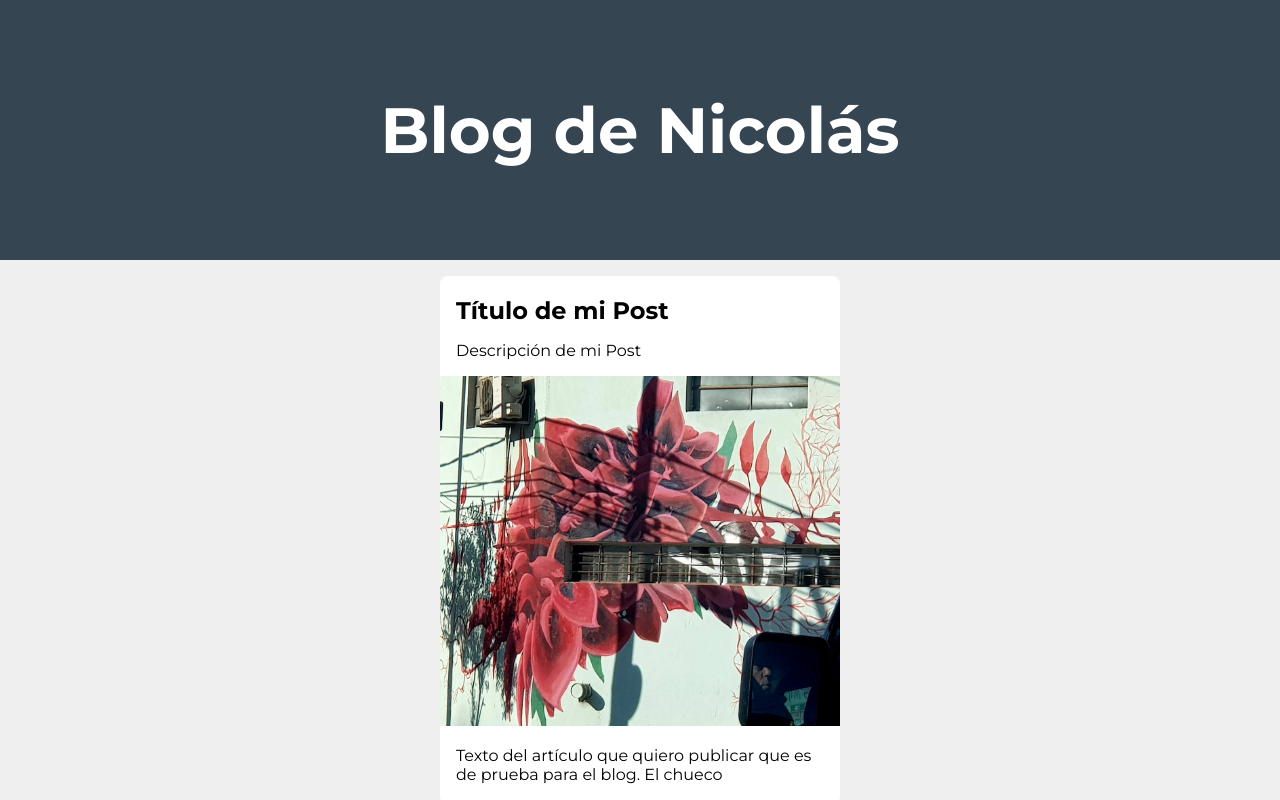
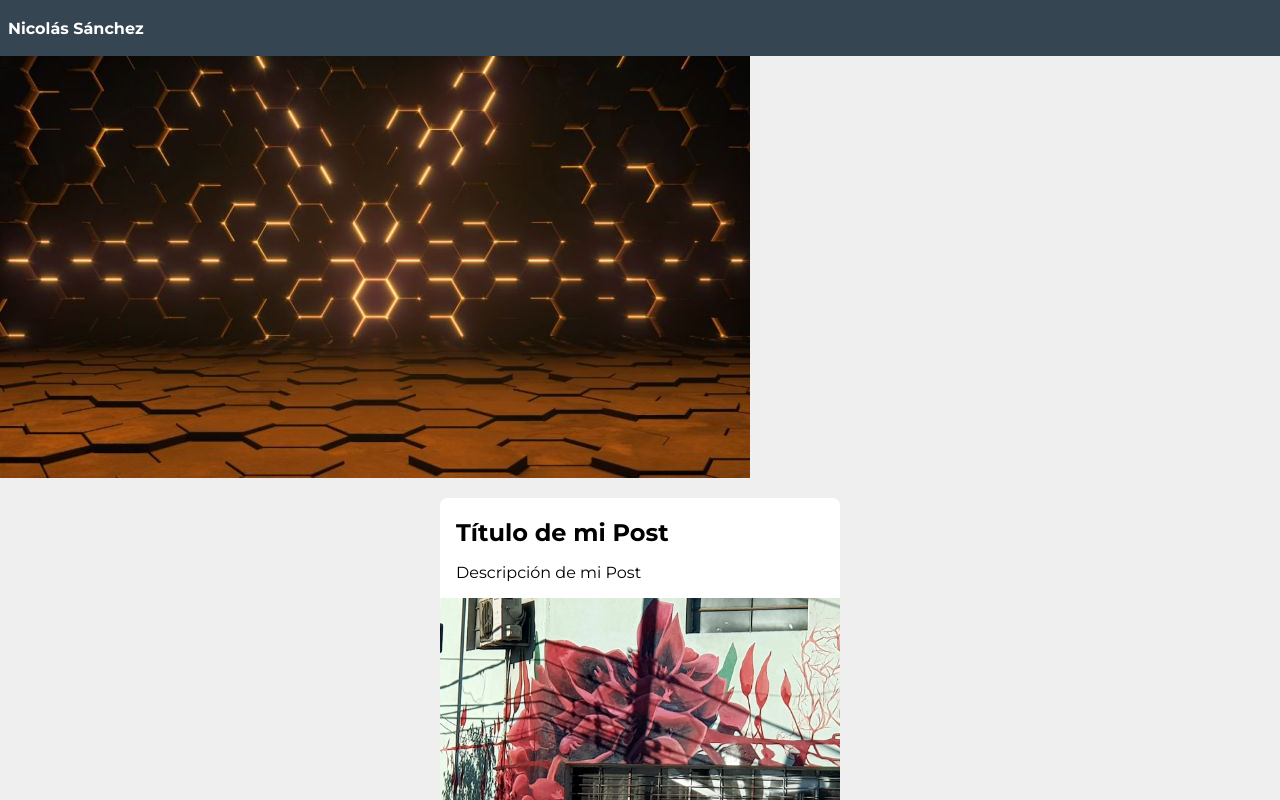
Before and after one commit to NykoFCO/villapueyrredon, a plain HTML site: page index.html in a window 1280 px wide. Shown: the top 800 px of the page. Drawn offline with Linux system fonts and the light colour scheme; a web font is replaced by a local one.

Commit message:
desde casa intenando portfolio

```diff
--- a/index.html
+++ b/index.html
@@ -5,13 +5,16 @@
         <link rel="preconnect" href="https://fonts.googleapis.com">
         <link rel="preconnect" href="https://fonts.gstatic.com" crossorigin>
         <link href="https://fonts.googleapis.com/css2?family=Aboreto&family=Montserrat:wght@400;700&display=swap" rel="stylesheet">
+
         <link rel="stylesheet" href="style.css">
 </head id="titulo">
 <body>
     <header>
-        <h1 id="titulo">Blog de Nicolás</h1>
-
+            <h1 id="titulo">Nicolás Sánchez</h1>
     </header>
+    <div>
+        <img src="img/Fotofondo.jpg" />
+    </div>
         <section class="conteiner">
         <article class="post">
             <h2>Título de mi Post</h2>
@@ -19,19 +22,23 @@
             <img src="img/Mural.jpeg" width="400" />
             <p>Texto del artículo que quiero publicar que es de prueba para el blog. El chueco</p>
         </article>
+        </section>
+        <section class="conteiner">
         <article class="post">
             <h2>Título de mi Post 2</h2>
             <p>Descripción de mi Post 2</p>
             <img src="img/Mural 2.jpeg" width="400" />
             <p>Texto del artículo que quiero publicar que es de prueba para el blog. El chueco</p>
         </article>
+        </section>
+        <section class="conteiner">
         <article class="post">
             <h2>Título de mi Post 3</h2>
             <p>Descripción de mi Post 3</p>
             <img src="img/Mural 3.jpeg" width="400" />
             <p>Texto del artículo que quiero publicar que es de prueba para el blog. El chueco</p>
         </article>
-    </section>
+        </section>
     <footer>
         <section>
             <a href="#titulo">Ir Arriba</a>
--- a/style.css
+++ b/style.css
@@ -10,11 +10,13 @@ body {
 header {
     background-color: #364552;
     color: white;
-    padding: 3rem 2rem;
+    padding: 0.5rem;
+
 }
+
 header h1 {
-    font-size: 4rem;
-    text-align: center;
+    font-size: 1rem;
+    text-align: left;
 }
 
 .conteiner {
```
Also changed, not shown: img/Fotofondo.jpg (added).
